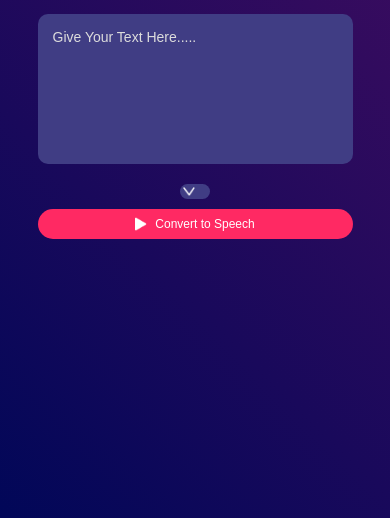
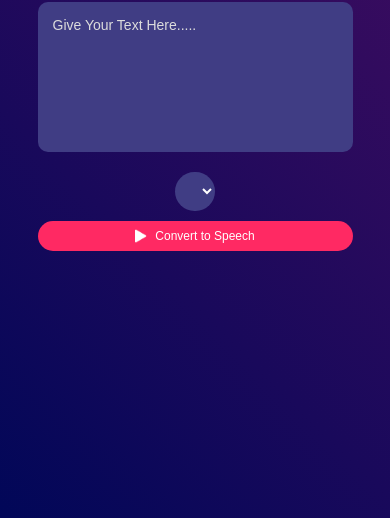
Before and after one commit to gnaneswarsairam/texttospeech.io, a plain HTML site: page index.html in a window 390 px wide. Shown: the part 326-844 px from the top of the page. Drawn offline with Linux system fonts and the light colour scheme.

Commit message:
Update style.css

```diff
--- a/style.css
+++ b/style.css
@@ -83,15 +83,15 @@ select {
     outline: 0;
     border: 0;
     border-radius: 30px;
-    appearance: none;
     background-image: url(dropdown.png);
     background-repeat: no-repeat;
     background-size: 12px;
     background-position-x: calc(100% - 15px);
     background-position-y: 50%;
+    cursor: pointer;
 }
 
-/* Responsive Design */
+/* Mobile Fix for Dropdown */
 @media (max-width: 768px) {
     .hero h1 {
         font-size: 32px;
@@ -106,6 +106,13 @@ select {
     button {
         width: 100%;
         justify-content: center;
+    }
+    select {
+        background-image: none; /* Remove custom dropdown arrow */
+        appearance: auto; /* Restore default dropdown */
+        font-size: 16px; /* Increase font size for better touch */
+        height: 50px; /* Increase height for better touch */
+        padding: 10px;
     }
 }
 
```
